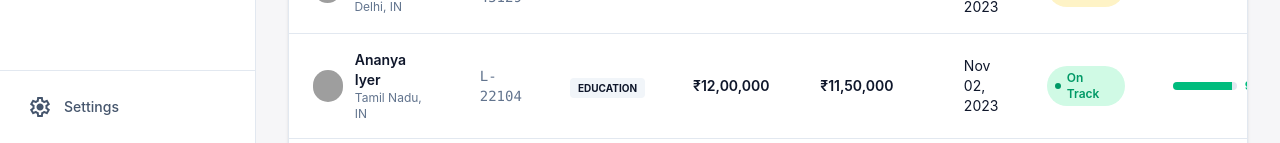
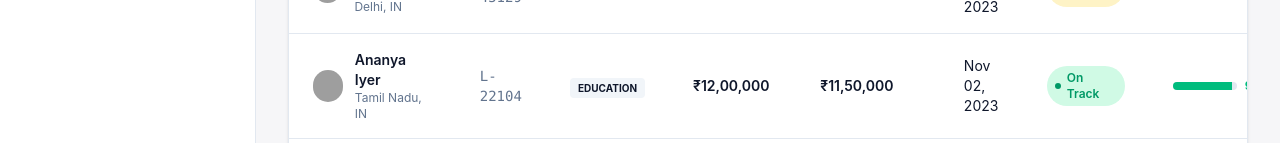
Before and after one commit to vijaypatange21/FinPulse, a React (Vite) app in the folder frontend/: page /lender/borrowers in a window 1280 px wide. Shown: the part 657-800 px from the top of the page. Built offline with nearby package versions, Linux system fonts and the light colour scheme; grey boxes are pictures that could not be loaded.

Commit message:
Remove settings from the sidebar

```diff
--- a/frontend/src/pages/BorrowerDashboard.jsx
+++ b/frontend/src/pages/BorrowerDashboard.jsx
@@ -42,11 +42,6 @@
                         <span className="material-icons">analytics</span>
                         Transactions
                     </Link>
-                    <Link className="flex items-center gap-3 px-4 py-3 text-slate-500 dark:text-slate-400 hover:bg-slate-50 dark:hover:bg-slate-800 rounded-lg transition-colors" to="#">
-                        <span className="material-icons">settings</span>
-                        Settings
-                    </Link>
-
                     {/* Added Log Out action */}
                     <Link className="flex items-center gap-3 px-4 py-3 mt-4 text-red-500 hover:bg-red-50 dark:hover:bg-red-900/10 rounded-lg transition-colors" to="/login">
                         <span className="material-icons">logout</span>
--- a/frontend/src/pages/DocumentUpload.jsx
+++ b/frontend/src/pages/DocumentUpload.jsx
@@ -42,11 +42,6 @@
                         <span className="material-icons">analytics</span>
                         Transactions
                     </Link>
-                    <Link className="flex items-center gap-3 px-4 py-3 text-slate-500 dark:text-slate-400 hover:bg-slate-50 dark:hover:bg-slate-800 rounded-lg transition-colors" to="#">
-                        <span className="material-icons">settings</span>
-                        Settings
-                    </Link>
-
                     {/* Added Log Out action */}
                     <Link className="flex items-center gap-3 px-4 py-3 mt-4 text-red-500 hover:bg-red-50 dark:hover:bg-red-900/10 rounded-lg transition-colors" to="/login">
                         <span className="material-icons">logout</span>
--- a/frontend/src/pages/FindLender.jsx
+++ b/frontend/src/pages/FindLender.jsx
@@ -66,10 +66,6 @@
                     <Link className="flex items-center gap-3 px-4 py-3 text-slate-500 dark:text-slate-400 hover:bg-slate-50 dark:hover:bg-slate-800 rounded-lg transition-colors" to="/borrower/transactions">
                         <span className="material-icons">analytics</span>
                         Transactions
-                    </Link>
-                    <Link className="flex items-center gap-3 px-4 py-3 text-slate-500 dark:text-slate-400 hover:bg-slate-50 dark:hover:bg-slate-800 rounded-lg transition-colors" to="#">
-                        <span className="material-icons">settings</span>
-                        Settings
                     </Link>
                     <Link className="flex items-center gap-3 px-4 py-3 mt-4 text-red-500 hover:bg-red-50 dark:hover:bg-red-900/10 rounded-lg transition-colors" to="/login">
                         <span className="material-icons">logout</span>
--- a/frontend/src/pages/HealthScorePage.tsx
+++ b/frontend/src/pages/HealthScorePage.tsx
@@ -102,10 +102,6 @@
       <Link className="flex items-center gap-3 px-4 py-3 text-slate-500 dark:text-slate-400 hover:bg-slate-50 dark:hover:bg-slate-800 rounded-lg transition-colors" to="/borrower/transactions">
         <span className="material-icons">analytics</span>
         Transactions
-      </Link>
-      <Link className="flex items-center gap-3 px-4 py-3 text-slate-500 dark:text-slate-400 hover:bg-slate-50 dark:hover:bg-slate-800 rounded-lg transition-colors" to="#">
-        <span className="material-icons">settings</span>
-        Settings
       </Link>
       <Link className="flex items-center gap-3 px-4 py-3 mt-4 text-red-500 hover:bg-red-50 dark:hover:bg-red-900/10 rounded-lg transition-colors" to="/login">
         <span className="material-icons">logout</span>
--- a/frontend/src/pages/LenderDashboard.jsx
+++ b/frontend/src/pages/LenderDashboard.jsx
@@ -45,7 +45,6 @@
                             <p className="text-xs font-semibold truncate">Animesh Sharma</p>
                             <p className="text-[10px] text-slate-500 truncate">Senior Risk Officer</p>
                         </div>
-                        <span className="material-icons text-sm ml-auto text-slate-400">settings</span>
                     </div>
                 </div>
             </aside>
--- a/frontend/src/pages/LoanApplications.jsx
+++ b/frontend/src/pages/LoanApplications.jsx
@@ -53,10 +53,6 @@
                     <div className="pt-4 pb-2 px-3">
                         <p className="text-[10px] uppercase font-bold text-slate-400 tracking-wider">Account</p>
                     </div>
-                    <a className="flex items-center gap-3 px-3 py-2 text-slate-600 dark:text-slate-400 hover:bg-slate-50 dark:hover:bg-slate-800 rounded-lg transition-colors" href="#">
-                        <span className="material-symbols-outlined">settings</span>
-                        <span className="text-sm font-medium">Settings</span>
-                    </a>
                 </nav>
                 <div className="p-4 border-t border-slate-200 dark:border-slate-800">
                     <div className="flex items-center gap-3 p-2 hover:bg-slate-50 dark:hover:bg-slate-800 rounded-lg cursor-pointer transition-colors">
--- a/frontend/src/pages/LoansPage.tsx
+++ b/frontend/src/pages/LoansPage.tsx
@@ -146,10 +146,6 @@
       <Link className="flex items-center gap-3 px-4 py-3 text-slate-500 dark:text-slate-400 hover:bg-slate-50 dark:hover:bg-slate-800 rounded-lg transition-colors" to="/borrower/transactions">
         <span className="material-icons">analytics</span>
         Transactions
-      </Link>
-      <Link className="flex items-center gap-3 px-4 py-3 text-slate-500 dark:text-slate-400 hover:bg-slate-50 dark:hover:bg-slate-800 rounded-lg transition-colors" to="#">
-        <span className="material-icons">settings</span>
-        Settings
       </Link>
       <Link className="flex items-center gap-3 px-4 py-3 mt-4 text-red-500 hover:bg-red-50 dark:hover:bg-red-900/10 rounded-lg transition-colors" to="/login">
         <span className="material-icons">logout</span>
--- a/frontend/src/pages/MyBorrowers.jsx
+++ b/frontend/src/pages/MyBorrowers.jsx
@@ -80,12 +80,6 @@
                         <span className="text-sm font-medium">Risk Analytics</span>
                     </a>
                 </nav>
-                <div className="p-4 border-t border-slate-200 dark:border-slate-800">
-                    <a className="flex items-center gap-3 px-3 py-2 text-slate-600 dark:text-slate-400 hover:bg-slate-100 dark:hover:bg-slate-800 rounded-lg transition-colors" href="#">
-                        <span className="material-symbols-outlined">settings</span>
-                        <span className="text-sm font-medium">Settings</span>
-                    </a>
-                </div>
             </aside>
 
             {/* Main Content Area */}
--- a/frontend/src/pages/Recommendations.jsx
+++ b/frontend/src/pages/Recommendations.jsx
@@ -42,11 +42,6 @@
                         <span className="material-icons">analytics</span>
                         Transactions
                     </Link>
-                    <Link className="flex items-center gap-3 px-4 py-3 text-slate-500 dark:text-slate-400 hover:bg-slate-50 dark:hover:bg-slate-800 rounded-lg transition-colors" to="#">
-                        <span className="material-icons">settings</span>
-                        Settings
-                    </Link>
-
                     {/* Log Out action */}
                     <Link className="flex items-center gap-3 px-4 py-3 mt-4 text-red-500 hover:bg-red-50 dark:hover:bg-red-900/10 rounded-lg transition-colors" to="/login">
                         <span className="material-icons">logout</span>
--- a/frontend/src/pages/TransactionsPage.tsx
+++ b/frontend/src/pages/TransactionsPage.tsx
@@ -95,7 +95,6 @@
       <Link className="flex items-center gap-3 px-4 py-3 text-slate-500 dark:text-slate-400 hover:bg-slate-50 dark:hover:bg-slate-800 rounded-lg transition-colors" to="/borrower/find-lender"><span className="material-icons">search</span>Find Lenders</Link>
       <Link className="flex items-center gap-3 px-4 py-3 text-slate-500 dark:text-slate-400 hover:bg-slate-50 dark:hover:bg-slate-800 rounded-lg transition-colors" to="/borrower/loans"><span className="material-icons">account_balance</span>Loans</Link>
       <Link className="flex items-center gap-3 px-4 py-3 bg-[#2262ec]/10 text-[#2262ec] rounded-lg font-medium" to="/borrower/transactions"><span className="material-icons">analytics</span>Transactions</Link>
-      <Link className="flex items-center gap-3 px-4 py-3 text-slate-500 dark:text-slate-400 hover:bg-slate-50 dark:hover:bg-slate-800 rounded-lg transition-colors" to="#"><span className="material-icons">settings</span>Settings</Link>
       <Link className="flex items-center gap-3 px-4 py-3 mt-4 text-red-500 hover:bg-red-50 dark:hover:bg-red-900/10 rounded-lg transition-colors" to="/login"><span className="material-icons">logout</span>Log Out</Link>
     </nav>
     <div className="p-4 mt-auto">
```
